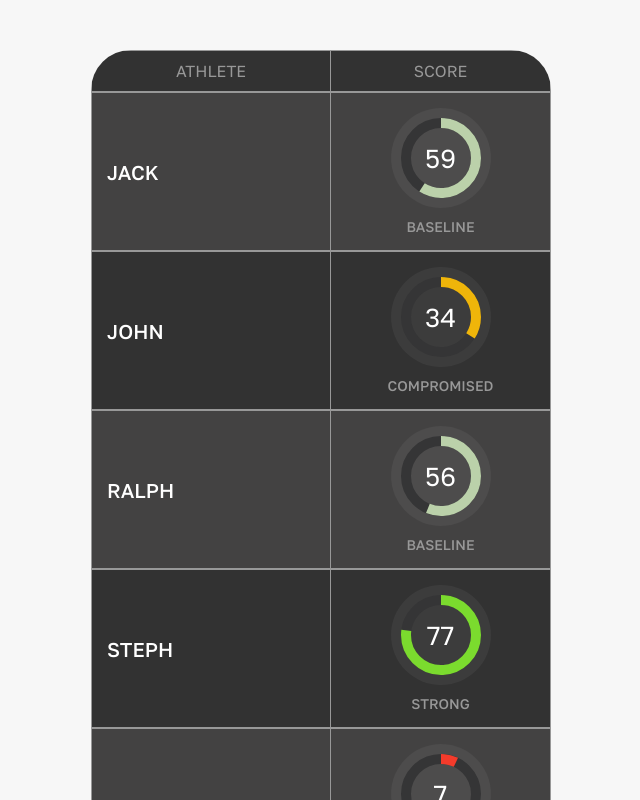
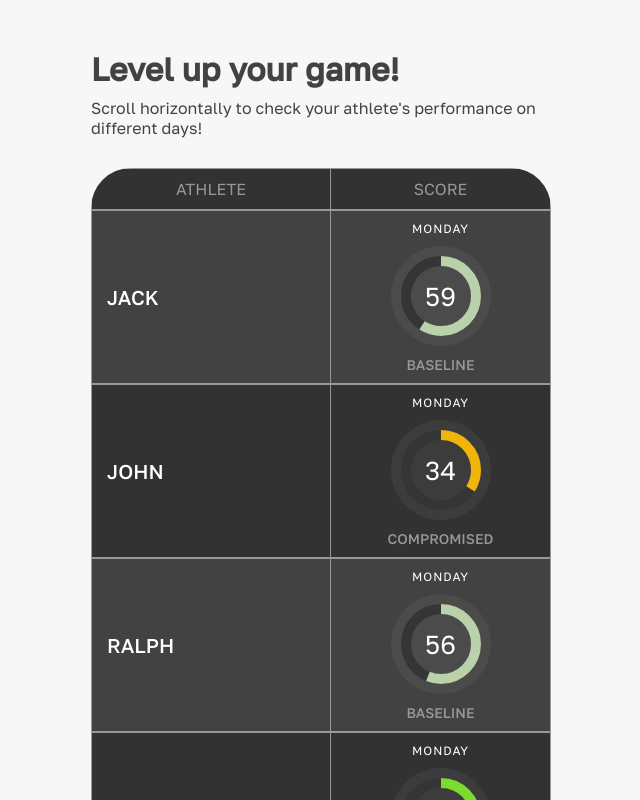
Before and after one commit to joshuadsingh1993/rewire, a React (Vite) app: page / in a window 1280 px wide. Shown: the top 800 px of the page, without its empty margins (319-959 px from the left). Built offline with nearby package versions, Linux system fonts and the light colour scheme.

Commit message:
feature: Adds toggling between days for score

```diff
--- a/src/App.tsx
+++ b/src/App.tsx
@@ -2,14 +2,26 @@ import TableRow from './components/TableRow'
 import styled from 'styled-components'
 import TableHeader from './components/TableHeader'
 
+const Title = styled.h1`
+	max-width: 460px;
+	margin: 50px auto 0px auto;
+	color: ${props => props.theme.colors.grey};
+`
+
+const Paragraph = styled.p`
+	max-width: 460px;
+	margin: 10px auto 0px auto;
+	color: ${props => props.theme.colors.grey};
+`
+
 const Container = styled.div`
 	max-width: 460px;
-	margin: 50px auto;
+	margin: 30px auto 50px auto;
 	border-radius: 40px;
 	overflow: hidden;
 `
 
-type Day = {
+export type Day = {
 	ac: boolean,
 	cs: number,
 	es: number,
@@ -27,16 +39,19 @@ type AppProps = {
 
 export default function App({ data }: AppProps) {
 	return (
+		<>
+			<Title>Level up your game!</Title>
+			<Paragraph>Scroll horizontally to check your athlete&apos;s performance on different days!</Paragraph>
 			<Container>
 				<TableHeader header1="Athlete" header2="Score" />
 				{
 					Object.entries(data).map((athlete, index) => {
-
 						return (
-						<TableRow light={!(index % 2)} key={index} name={athlete[0]} score={athlete[1]['1677658893169'].sc} />
+							<TableRow light={!(index % 2)} key={index} name={athlete[0]} days={Object.entries(athlete[1])} />
 						)
 					})
 				}
 			</Container>
+		</>
 	)
 }
--- /dev/null
+++ b/src/components/Carousel.tsx
@@ -0,0 +1,43 @@
+import styled from 'styled-components'
+import { Day } from '../App'
+import { dayCodes } from '../utils/constants'
+import RadialScore from './RadialScore'
+
+const Container = styled.div`
+    display: flex;
+    scroll-snap-type: x mandatory;
+    overflow-x: scroll;
+    scroll-behavior: smooth;
+    position: relative;
+
+    ::-webkit-scrollbar {
+        display: none;
+    }
+`
+
+const Item = styled.div`
+    width: 100%;
+    flex-shrink: 0;
+    scroll-snap-align: start;
+    padding: 10px 0;
+`
+
+type CarouselProps = {
+    days: [string, Day][]
+}
+
+export default function Carousel({ days }: CarouselProps) {
+	return (
+		<Container>
+			{
+				days.map((day, index) => {
+					return (
+						<Item key={index}>
+							<RadialScore day={dayCodes[day[0] as keyof typeof dayCodes]} score={day[1].sc} />
+						</Item>
+					)
+				})
+			}
+		</Container>
+	)
+}
--- a/src/components/RadialScore.tsx
+++ b/src/components/RadialScore.tsx
@@ -71,6 +71,16 @@ const Svg = styled.svg<{ score: number }>`
     will-change: stroke-dashoffset;
   }
 `
+const Day = styled.span`
+    font-size: 12px;
+    letter-spacing: 1px;
+    text-transform: uppercase;
+    text-align: center;
+    margin-bottom: 10px;
+    display: inline-block;
+    color: ${props => props.theme.colors.white};
+`
+
 const Level = styled.span`
     font-size: 14px;
     text-transform: uppercase;
@@ -82,10 +92,11 @@ const Level = styled.span`
 `
 
 type RadialScoreProps = {
+  day: string,
   score: number;
 }
 
-export default function RadialScore({ score }: RadialScoreProps) {
+export default function RadialScore({ day, score }: RadialScoreProps) {
 	const circleRef = useRef<SVGCircleElement>(null)
 
 	const circleOffset = (percentage: number) => `${((100 - percentage) / 100) * size * 2.75}`
@@ -106,6 +117,7 @@ export default function RadialScore({ score }: RadialScoreProps) {
 
 	return (
 		<Container>
+			<Day>{day}</Day>
 			<RadialContainer>
 				<Radial>
 					<BackgroundCircle />
--- a/src/components/TableRow.tsx
+++ b/src/components/TableRow.tsx
@@ -1,7 +1,8 @@
 import styled from 'styled-components'
-import RadialScore from './RadialScore'
+import { Day } from '../App'
+import Carousel from './Carousel'
 
-const Container = styled.div<{ light?: boolean}>`
+const Container = styled.div<{ light?: boolean }>`
     display: flex;
     align-items: center;
     border: 1px solid ${props => props.theme.colors.textGrey};
@@ -20,8 +21,7 @@ const Name = styled.span`
     box-sizing: border-box;
 `
 
-const RadialContainer = styled.div`
-    padding: 15px;
+const RowContainer = styled.div`
     width: 220px;
     border-left: 1px solid ${props => props.theme.colors.textGrey};
     box-sizing: border-box;
@@ -29,17 +29,17 @@ const RadialContainer = styled.div`
 
 type TableRowProps = {
     name: string,
-    score: number,
-    light?: boolean
+    days: [string, Day][],
+    light?: boolean,
 }
 
-export default function TableRow({ name, score, light }: TableRowProps) {
+export default function TableRow({ name, days, light }: TableRowProps) {
 	return (
 		<Container light={light}>
 			<Name>{name}</Name>
-			<RadialContainer>
-				<RadialScore score={score} />
-			</RadialContainer>
+			<RowContainer>
+				<Carousel days={days} />
+			</RowContainer>
 		</Container>
 	)
 }
--- a/src/utils/constants.ts
+++ b/src/utils/constants.ts
@@ -6,6 +6,12 @@ export enum LEVELS {
     compromised = 'compromised',
     fatigued = 'fatigued',
     drained = 'drained'
+}
+
+export const dayCodes =  {
+	'1677658893169': 'monday',
+	'1677749826815': 'tuesday',
+	'1677840221239': 'wednesday'
 }
 
 export const levelRanges = {
```
Lines whose indentation alone changed are shown as unchanged.
